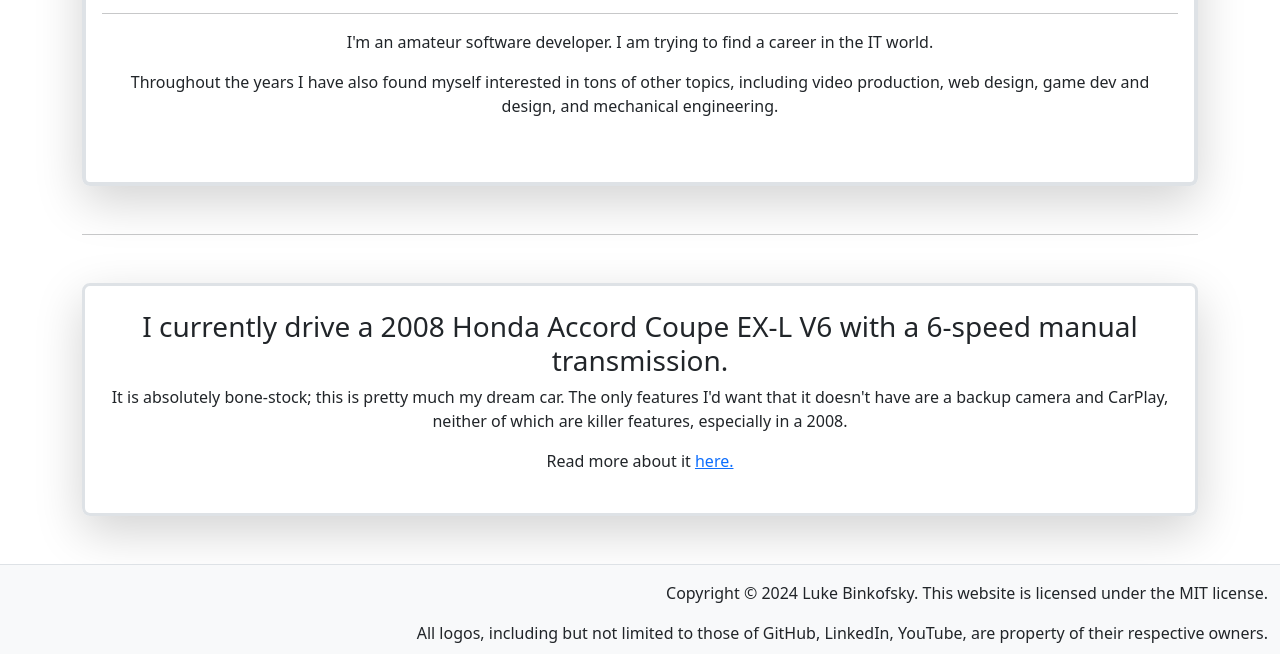
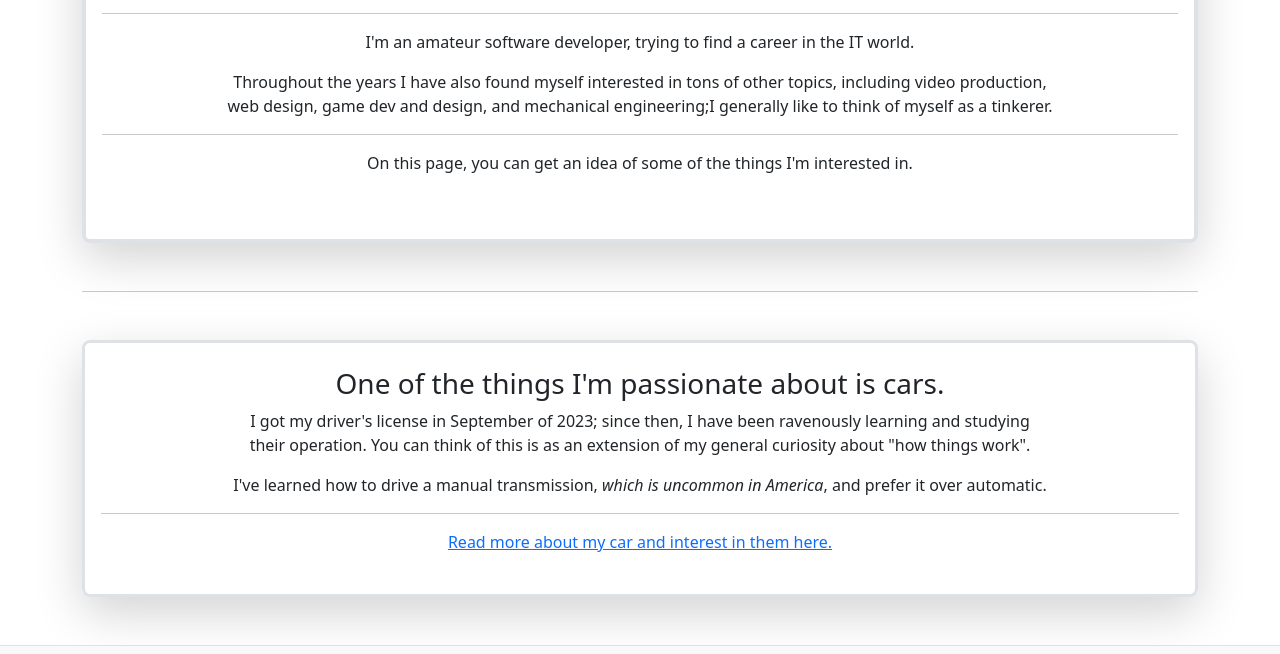
Before and after one commit to Vresod/vresod.github.io, a website built with Parcel: page src/aboutme.html in a window 1280 px wide. Shown: the part 718-1372 px from the top of the page. Built offline with nearby package versions, Linux system fonts and the light colour scheme.

Commit message:
revamp aboutme, start on aboutme/cars

```diff
--- a/package.json
+++ b/package.json
@@ -8,7 +8,8 @@
     "test": "echo \"Error: no test specified\" && exit 1"
   },
   "keywords": [],
-  "author": "",
+  "browserslist": "> 0.5%, last 2 versions, not dead",
+  "author": "Vresod",
   "license": "MIT",
   "description": "",
   "devDependencies": {
--- a/src/aboutme.html
+++ b/src/aboutme.html
@@ -24,16 +24,23 @@
 			<h1>Hey, I'm Luke!</h1>
 			<h6>also known as Vresod</h6>
 			<hr>
-			<p>I'm an amateur software developer. I am trying to find a career in the IT world.</p>
-			<p>Throughout the years I have also found myself interested in tons of other topics, including video
-				production, web design, game dev and design, and mechanical engineering.</p>
+			<p>I'm an amateur software developer, trying to find a career in the IT world.</p>
+			<p class="text-balancewrap">Throughout the years I have also found myself interested in tons of other
+				topics, including video production, web design, game dev and design, and mechanical engineering;I
+				generally like to think of myself as a tinkerer.</p>
+			<hr>
+			<p>On this page, you can get an idea of some of the things I'm interested in.</p>
 		</div>
 		<hr>
 		<div class="py-4 px-3 my-5 rounded-3 shadow-lg border border-3">
-			<h3>I currently drive a 2008 Honda Accord Coupe EX-L V6 with a 6-speed manual transmission.</h3>
-			<p>It is absolutely bone-stock; this is pretty much my dream car. The only features I'd want that it doesn't
-				have are a backup camera and CarPlay, neither of which are killer features, especially in a 2008.</p>
-			<p>Read more about it <a href="/src/aboutme/cars.html" class="link">here.</a></p>
+			<h3>One of the things I'm passionate about is cars.</h3>
+			<p class="text-balancewrap">I got my driver's license in September of 2023; since then, I have been
+				ravenously learning and studying their operation. You can think of this is as an extension of my general
+				curiosity about "how things work".</p>
+			<p>I've learned how to drive a manual transmission, <i>which is uncommon in America</i>, and prefer it over
+				automatic.</p>
+			<hr>
+			<p><a href="/src/aboutme/cars.html" class="link">Read more about my car and interest in them here.</a></p>
 		</div>
 	</main>
 
--- a/src/css/styles.scss
+++ b/src/css/styles.scss
@@ -26,3 +26,8 @@ i {
 .rotated {
 	transform: rotate(360deg);
 }
+
+.text-balancewrap {
+	// balance is a relatively new feature, there's no real negative repercussion to it not existing other than the page looking a little uglier
+	text-wrap: balance;
+}
```
Also changed, not shown: src/aboutme/cars.html (+11 -4 lines).
